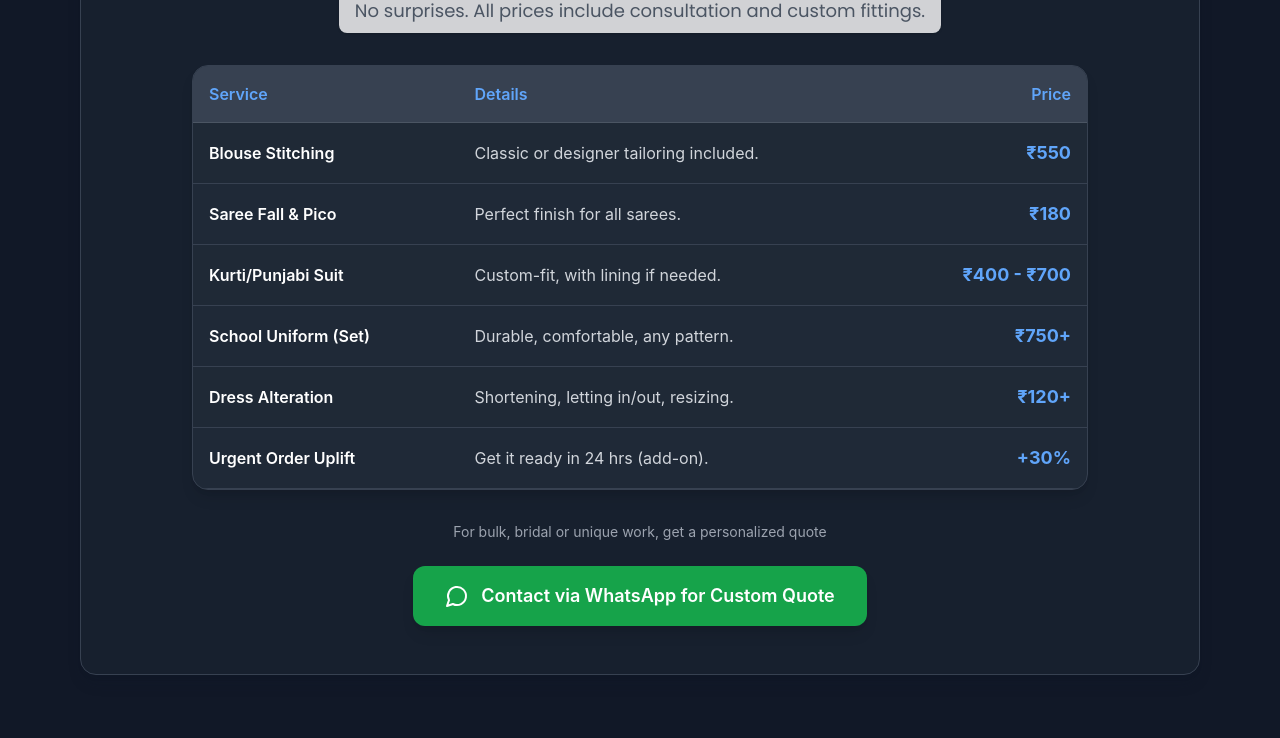
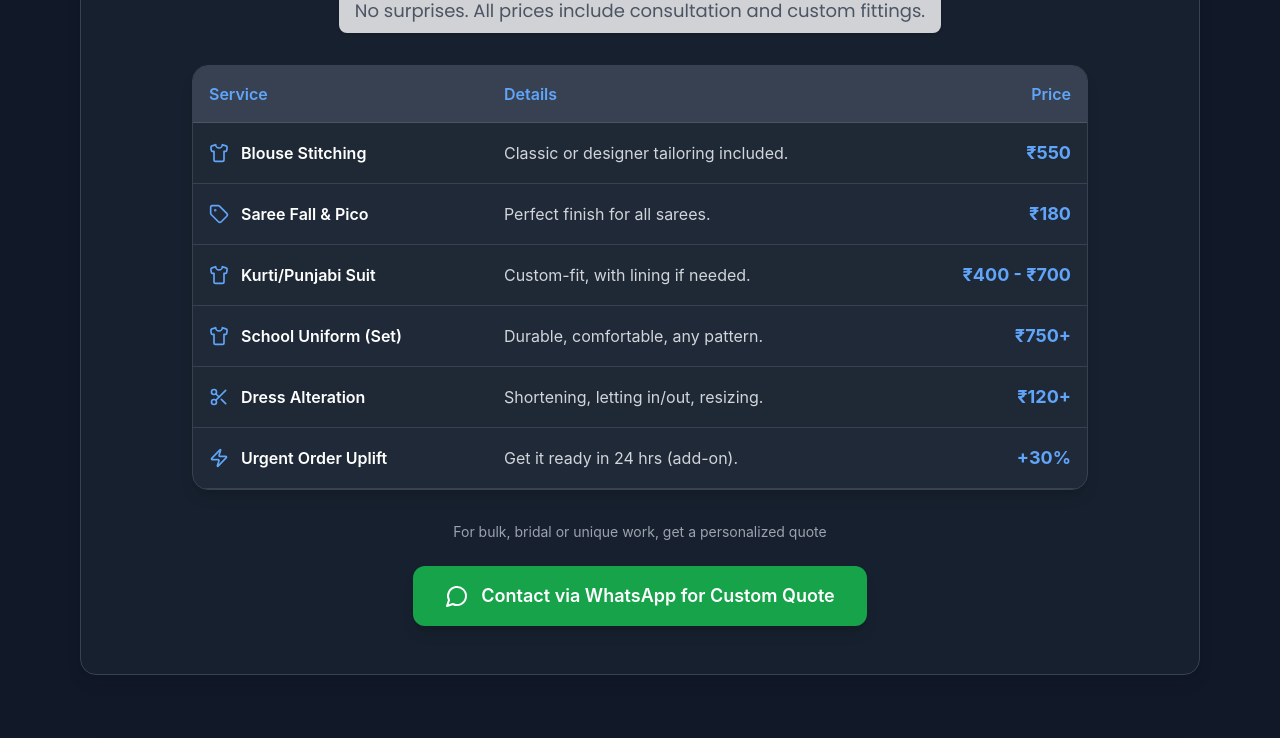
Before and after one commit to OpulenceEnterprises/kiran-style-studio-ai, a React (Vite) app: page / in a window 1280 px wide. Shown: the part 1460-2198 px from the top of the page. Built offline with nearby package versions, Linux system fonts and the light colour scheme.

Commit message:
Add tailoring-related images
Include relevant images and icons to enhance the website's visual appeal and reflect its focus on women's tailoring.

```diff
--- a/src/components/PricingTable.tsx
+++ b/src/components/PricingTable.tsx
@@ -3,39 +3,45 @@ import { FC } from "react";
 import SectionHeader from "./SectionHeader";
 import { useTheme } from "@/contexts/ThemeContext";
 import { cn } from "@/lib/utils";
-import { MessageCircle } from "lucide-react";
+import { MessageCircle, Shirt, Scissors, Tag, Zap } from "lucide-react";
 
 const pricing = [
   {
     service: "Blouse Stitching",
     description: "Classic or designer tailoring included.",
     price: "₹550",
+    icon: Shirt,
   },
   {
     service: "Saree Fall & Pico",
     description: "Perfect finish for all sarees.",
     price: "₹180",
+    icon: Tag,
   },
   {
     service: "Kurti/Punjabi Suit",
     description: "Custom-fit, with lining if needed.",
     price: "₹400 - ₹700",
+    icon: Shirt,
   },
   {
     service: "School Uniform (Set)",
     description: "Durable, comfortable, any pattern.",
     price: "₹750+",
+    icon: Shirt,
   },
   {
     service: "Dress Alteration",
     description: "Shortening, letting in/out, resizing.",
     price: "₹120+",
+    icon: Scissors,
   },
   {
     service: "Urgent Order Uplift",
     description: "Get it ready in 24 hrs (add-on).",
     price: "+30%",
-  }
+    icon: Zap,
+  },
 ];
 
 const PricingTable: FC = () => {
@@ -90,7 +96,10 @@ const PricingTable: FC = () => {
                       "py-4 px-4 font-semibold",
                       isDark ? "text-white" : "text-gray-900"
                     )}>
-                      {p.service}
+                      <div className="flex items-center gap-3">
+                        <p.icon className={cn("w-5 h-5", isDark ? "text-blue-400" : "text-blue-600")} />
+                        <span>{p.service}</span>
+                      </div>
                     </td>
                     <td className={cn(
                       "py-4 px-4",
--- a/src/components/ProductPreviewGrid.tsx
+++ b/src/components/ProductPreviewGrid.tsx
@@ -12,21 +12,21 @@ const featuredProducts = [
     title: "Bridal Lehenga",
     category: "Bridal",
     price: "₹15,000+",
-    img: "https://images.unsplash.com/photo-1519748793657-b6d6c31c0b6e?auto=format&fit=crop&w=600&q=80",
+    img: "https://images.unsplash.com/photo-1631846999951-f74e36502322?auto=format&fit=crop&w=600&q=80",
   },
   {
     id: 2,
     title: "Formal Business Suit",
     category: "Formal",
     price: "₹8,000+",
-    img: "https://images.unsplash.com/photo-1506744038136-46273834b3fb?auto=format&fit=crop&w=600&q=80",
+    img: "https://images.unsplash.com/photo-1574785422324-4093b5db4607?auto=format&fit=crop&w=600&q=80",
   },
   {
     id: 3,
     title: "Designer Kurti",
     category: "Custom",
     price: "₹1,200+",
-    img: "https://images.unsplash.com/photo-1530845645112-0f7c1f1ab7d5?auto=format&fit=crop&w=600&q=80",
+    img: "https://images.unsplash.com/photo-1617019772535-983b6329243a?auto=format&fit=crop&w=600&q=80",
   },
 ];
 
```
